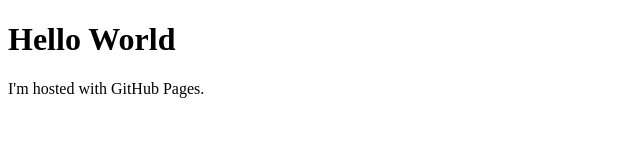
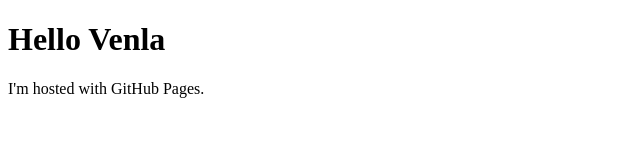
Before and after one commit to nooaboa/nooaboa.github.io, a plain HTML site: page index.html in a window 1280 px wide. Shown: the full height of the page, 0-640 px from the left. Drawn offline with Linux system fonts and the light colour scheme.

Commit message:
update index.html

```diff
--- a/index.html
+++ b/index.html
@@ -1,7 +1,7 @@
 <!DOCTYPE html>
 <html>
 <body>
-<h1>Hello World</h1>
+<h1>Hello Venla</h1>
 <p>I'm hosted with GitHub Pages.</p>
 </body>
 </html>
```
